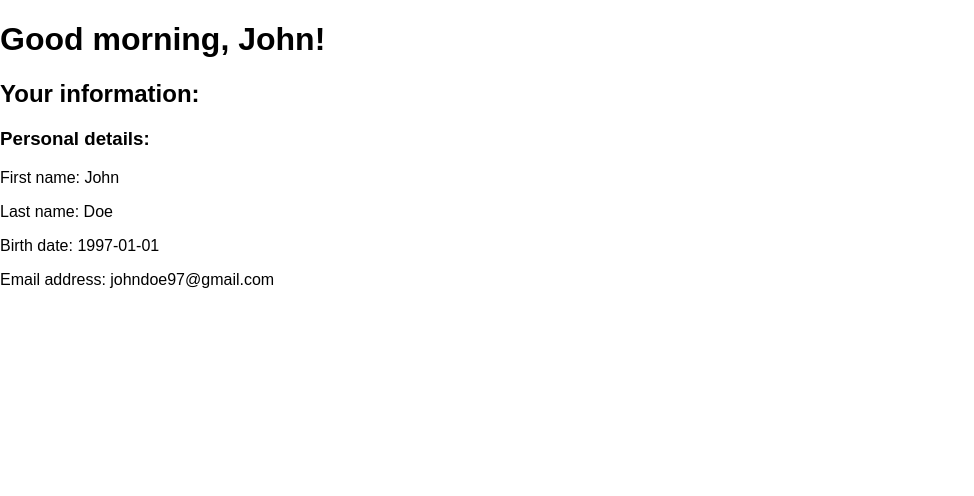
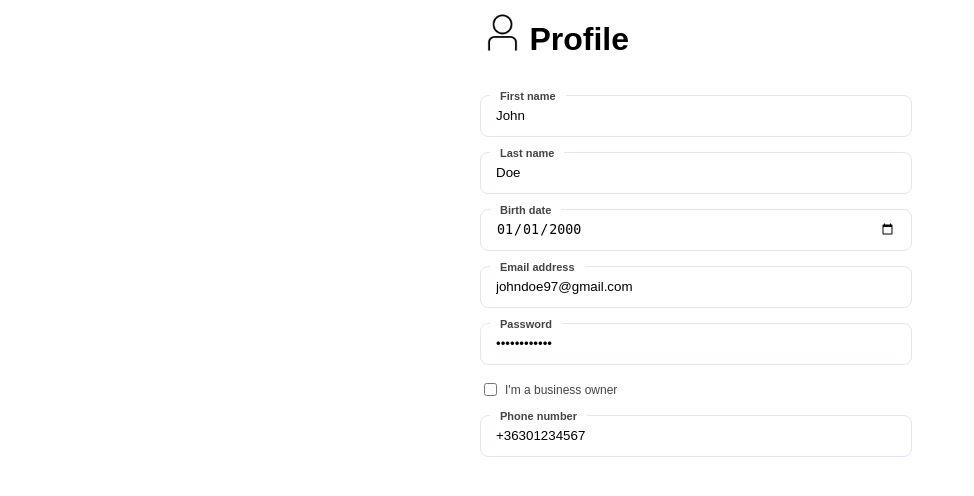
Before and after one commit to gergo-m/hirdeto-kereskedelmi-oldal, a PHP site: page /profile.html in a window 1280 px wide. Shown: the part 48-544 px from the top of the page, without its empty margins (0-974 px from the left). Run offline with PHP 8.4, Linux system fonts and the light colour scheme.

Commit message:
Added profile page with info

```diff
--- /dev/null
+++ b/profile.css
@@ -0,0 +1,66 @@
+img, h1 {
+    display: inline-block;
+    vertical-align: middle;
+}
+
+img {
+    height: 45px;
+    margin-bottom: 15px;
+}
+
+.profile-info {
+    position: relative;
+    width: 20rem;
+    margin: 0 auto;
+    background: #fff;
+}
+
+.profile-info div {
+    position: relative;
+    margin-bottom: 15px;
+}
+
+.profile-info div.textinput input {
+    display: block;
+    width: 400px;
+    height: 40px;
+    background: transparent;
+    border: solid 1px #e1e5ee;
+    border-radius: 0.5rem;
+    padding: 0 15px;
+}
+
+.profile-info div.textinput input:focus {
+    border-color: darkgray;
+}
+
+.profile-info div label {
+    position: absolute;
+    cursor: text;
+    z-index: 2;
+    font-size: 12px;
+    background: #fff;
+    padding: 3px 5px;
+    color: #444;
+}
+
+.profile-info div.textinput label {
+    top: 14px;
+    left: 10px;
+    font-weight: bold;
+    padding: 0 10px;
+}
+
+.profile-info div.textinput input:focus + label,
+.profile-info div.textinput input:valid + label {
+    font-size: 11px;
+    top: -5px;
+}
+
+.profile-info div.textinput input:focus + label {
+    color: indianred;
+}
+
+input:focus {
+    outline: none;
+}
--- a/profile.html
+++ b/profile.html
@@ -5,6 +5,7 @@
     <title>Profile</title>
     <link rel="icon" type="image/x-icon" href="./assets/images-icons/favicon.webp">
     <link rel="stylesheet" href="style.css">
+    <link rel="stylesheet" href="profile.css">
     <nav id="topnav">
         <a href="./index.html">Home</a>
         <a href="">Businesses</a>
@@ -14,12 +15,39 @@
     </nav>
 </head>
 <body>
-<h1>Good morning, John!</h1>
-<h2>Your information:</h2>
-<h3>Personal details:</h3>
-<p>First name: John</p>
-<p>Last name: Doe</p>
-<p>Birth date: 1997-01-01</p>
-<p>Email address: johndoe97@gmail.com</p>
+<div class="profile-info">
+    <div>
+        <img src="./assets/images-icons/profile-outline.png" alt="profile icon">
+        <h1>Profile</h1>
+    </div>
+    <div class="textinput">
+        <input type="text" id="fname" name="fname" value="John" autocomplete="off">
+        <label for="fname">First name</label>
+    </div>
+    <div class="textinput">
+        <input type="text" id="lname" name="lname" value="Doe" autocomplete="off">
+        <label for="lname">Last name</label>
+    </div>
+    <div class="textinput">
+        <input type="date" id="bdate" name="bdate" value="2000-01-01" autocomplete="off">
+        <label for="bdate">Birth date</label>
+    </div>
+    <div class="textinput">
+        <input type="email" id="email" name="email" value="johndoe97@gmail.com" autocomplete="off">
+        <label for="email">Email address</label>
+    </div>
+    <div class="textinput">
+        <input type="password" id="password" name="password" value="password1234" autocomplete="off">
+        <label for="password">Password</label>
+    </div>
+    <div>
+        <input type="checkbox" id="business_owner" name="account_type" value="business_owner" autocomplete="off">
+        <label for="business_owner">I'm a business owner</label>
+    </div>
+    <div class="textinput">
+        <input type="tel" id="phone" name="phone" value="+36301234567" autocomplete="off">
+        <label for="phone">Phone number</label>
+    </div>
+</div>
 </body>
 </html>
--- a/style.css
+++ b/style.css
@@ -87,9 +87,3 @@ form div.textinput input:focus + label {
 input:focus {
     outline: none;
 }
-
-
-.hs-firstname {
-    position: relative;
-    margin-top: 50px;
-}
```
Also changed, not shown: assets/images-icons/profile-outline.png (added).
